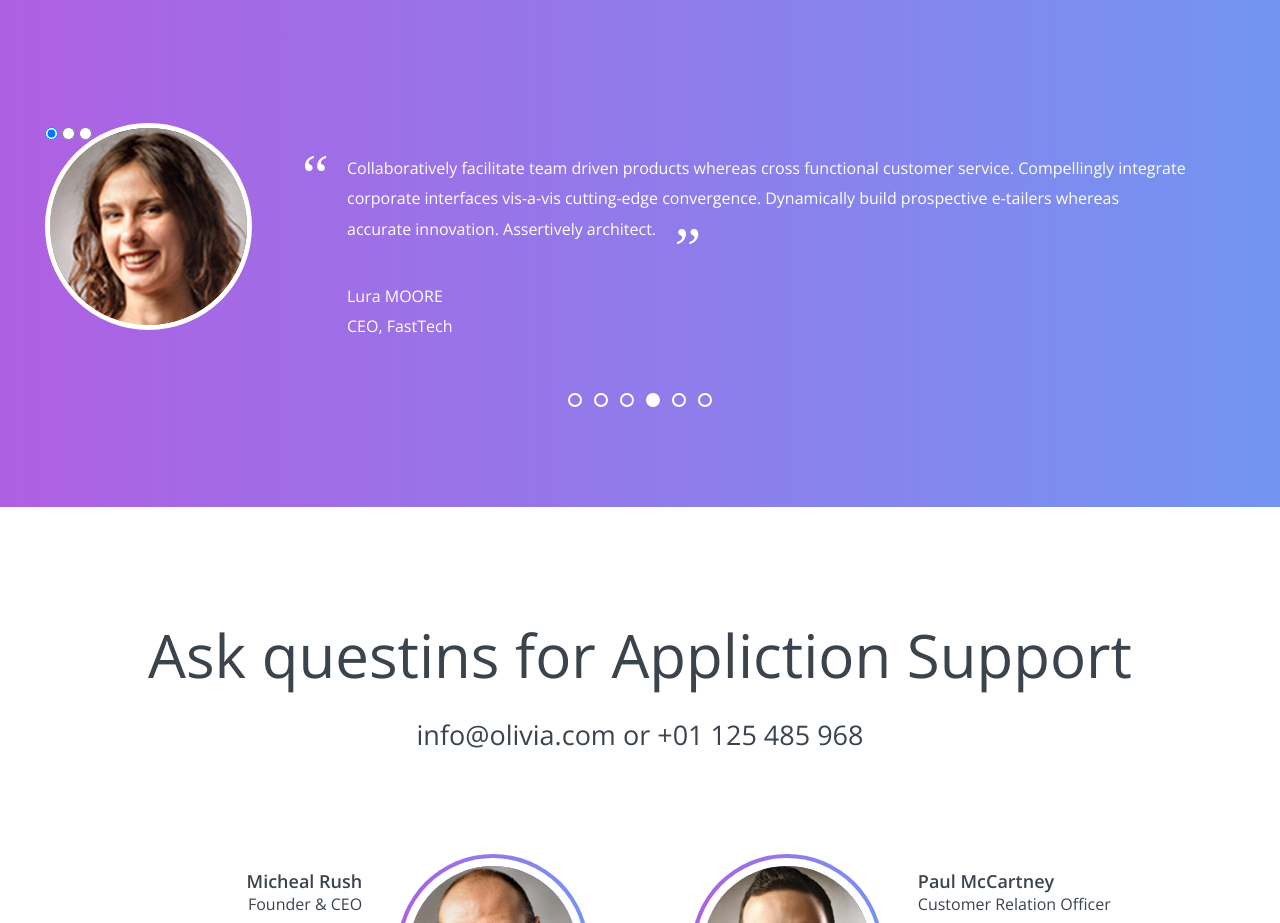
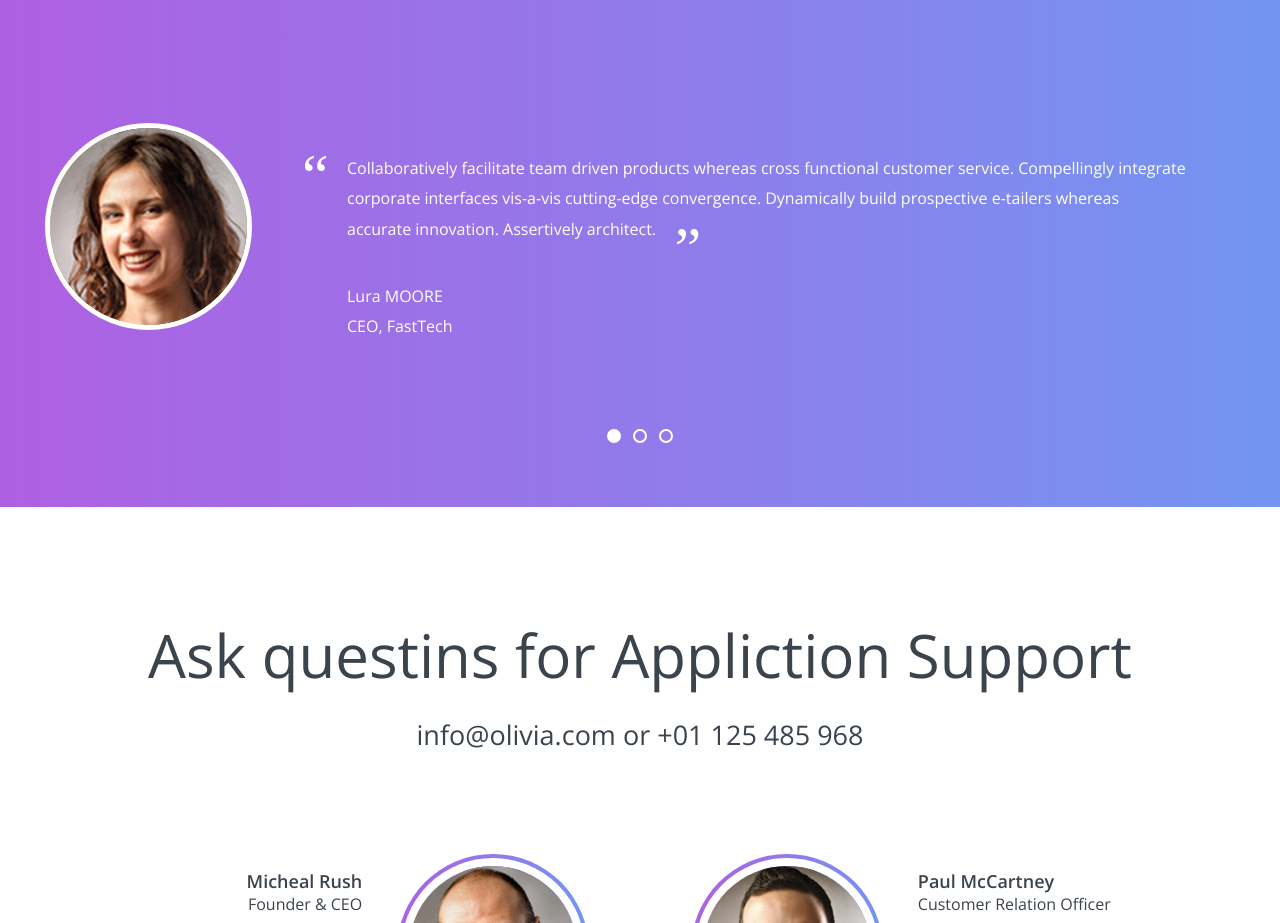
Before and after one commit to FoxyGirl/olivia, a plain HTML site: page index.html in a window 1280 px wide. Shown: the part 3520-4443 px from the top of the page. Drawn offline with nearby package versions, Linux system fonts and the light colour scheme.

Commit message:
Finish Slider on CSS

```diff
--- a/index.html
+++ b/index.html
@@ -166,7 +166,6 @@
        <div class="container">
          <div class="wrap clearfix">
            <div class="slider">
-             <div class="slider-content">
                 <input class= "check-slide" type="radio" name="checkSlide" value="1" id="checkSlide_1" checked>
                 <div class="slider-item clearfix">
                   <img class="slider-item-photo" src="/img/photo-lura_moore.jpg" alt="">
@@ -206,14 +205,10 @@
                     </p>
                   </div>
                 </div>
-             </div>
              <div class="slider-controls">
                 <label for="checkSlide_1"><i></i></label>
                 <label for="checkSlide_2"><i></i></label>
                 <label for="checkSlide_3"><i></i></label>
-               <i class="active"></i>
-               <i></i>
-               <i></i>
              </div>
 
            </div>
--- a/less/styles.less
+++ b/less/styles.less
@@ -372,6 +372,8 @@ body {
 }
 
 .slider {
+    position: relative;
+    min-height: 270px;
     margin-top: 135px;
     margin-bottom: 40px;
 
@@ -381,24 +383,20 @@ body {
     }
 
     .check-slide {
-      position: relative;
-      z-index: 1000;
+      display: none;
 
       &:checked + .slider-item {
         opacity: 1;
         transition: opacity 0.95s;
       }
 
-      &:checked ~ label[for^="checkSlide_"] {
-        background-color: red;
-      }
     }
 
     #checkSlide_1:checked ~ .slider-controls label[for="checkSlide_1"],
     #checkSlide_2:checked ~ .slider-controls label[for="checkSlide_2"],
     #checkSlide_3:checked ~ .slider-controls label[for="checkSlide_3"] {
       & i {
-        background-color: red;
+        background-color: @light-color;
       }
 
     }
@@ -472,6 +470,10 @@ body {
     }
 
     &-controls {
+      position: absolute;
+      bottom: -100px;
+      left: 0;
+      right: 0;
       .controls-block();
 
       i {
```
Also changed, not shown: css/styles.css.
